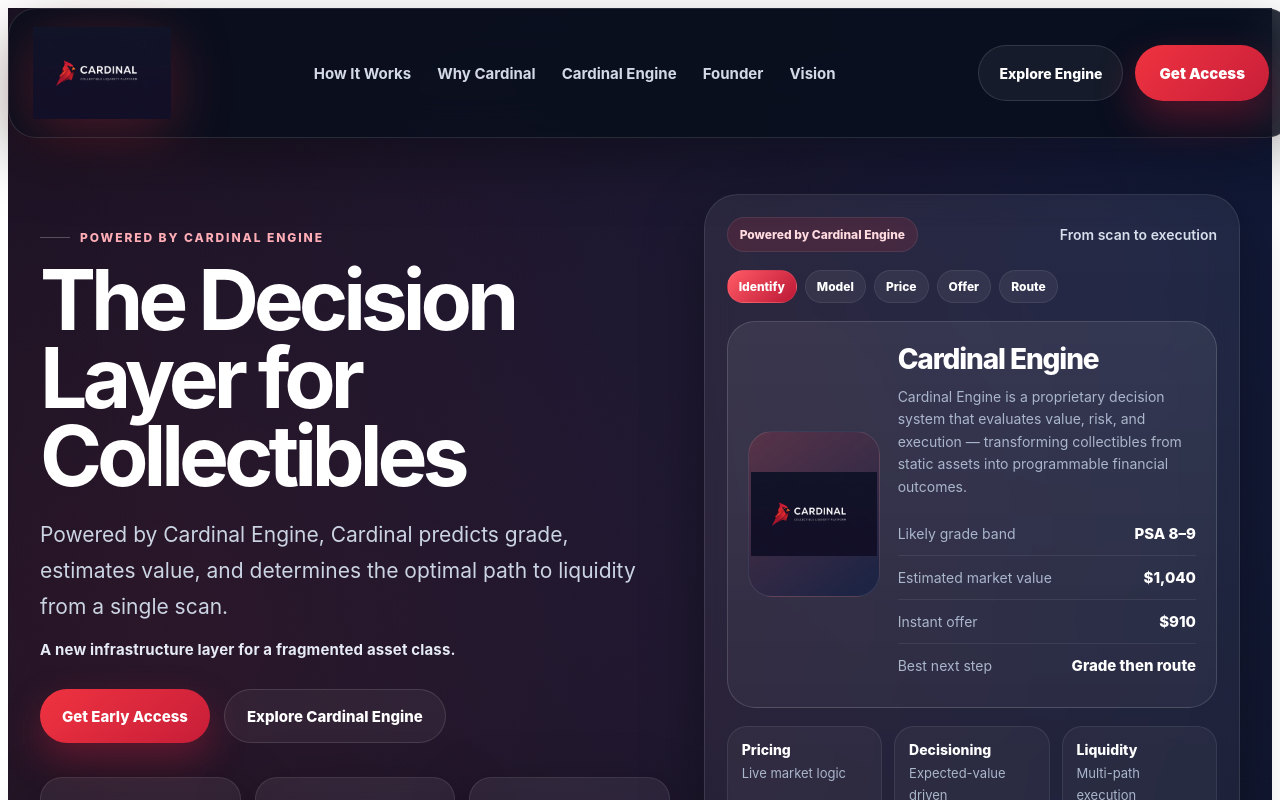
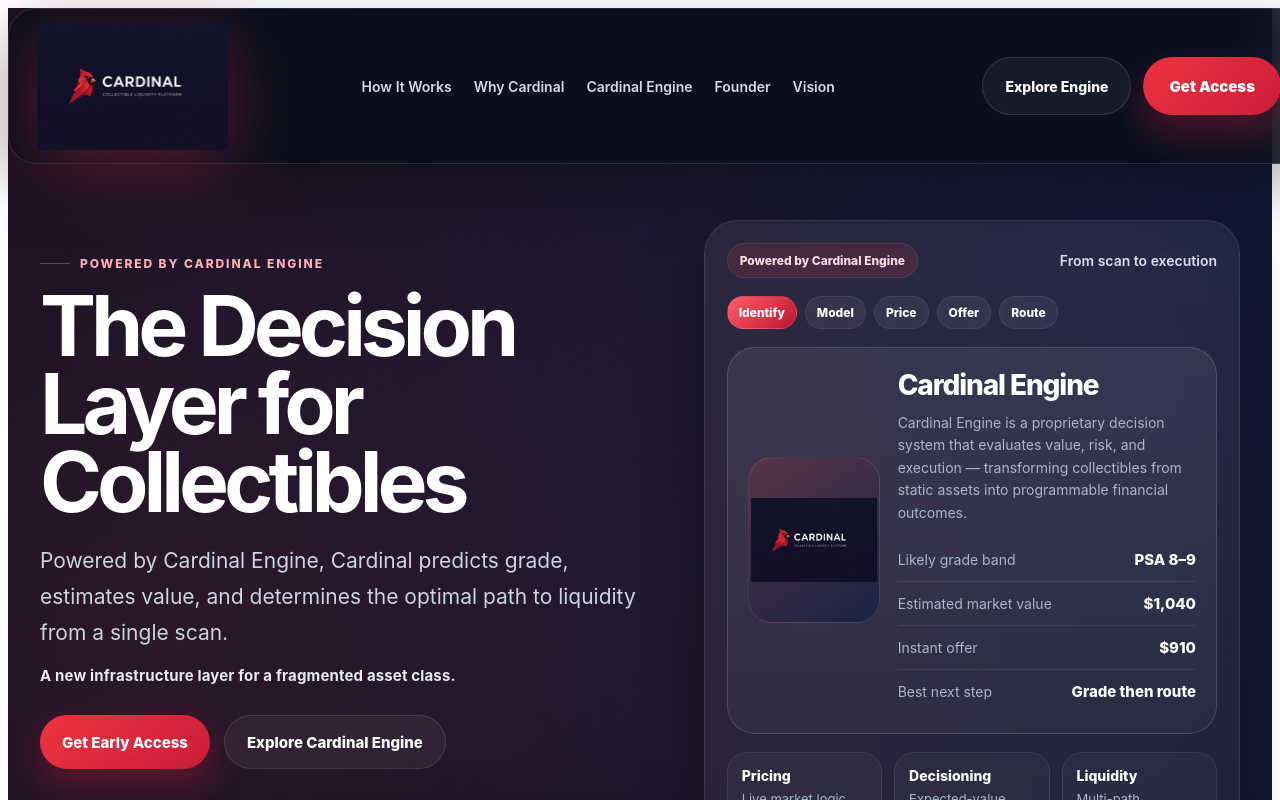
Before and after one commit to melfenbein/cardinal-vision-ai-web, a Next.js app: page / in a window 1280 px wide. Shown: the top 800 px of the page. Built offline with nearby package versions, Linux system fonts and the light colour scheme.

Commit message:
Update page.tsx

```diff
--- a/app/page.tsx
+++ b/app/page.tsx
@@ -250,11 +250,11 @@
 >
   <header
     style={{
-      width: "min(1280px, calc(100% - 28px))",
+      width: "min(1320px, calc(100% - 20px))",
       margin: "0 auto",
       borderRadius: 28,
-      padding: "18px 24px",
-      background: "rgba(8, 14, 28, 0.82)",
+      padding: "18px 28px",
+      background: "rgba(8, 14, 28, 0.86)",
       border: "1px solid rgba(255,255,255,0.12)",
       backdropFilter: "blur(20px)",
       boxShadow: "0 22px 60px rgba(0,0,0,0.34)",
@@ -265,7 +265,7 @@
         display: "grid",
         gridTemplateColumns: "auto 1fr auto",
         alignItems: "center",
-        gap: 24,
+        gap: 30,
       }}
     >
       <a
@@ -283,23 +283,26 @@
           src="/logo.png"
           alt="Cardinal"
           style={{
-      height: 92,
+            height: 118,
             width: "auto",
             objectFit: "contain",
             display: "block",
-      filter: "drop-shadow(0 12px 28px rgba(239,51,64,0.28))",
+            transform: "scale(1.08)",
+            transformOrigin: "left center",
+            filter: "drop-shadow(0 14px 32px rgba(239,51,64,0.34))",
           }}
         />
       </a>
+
       <nav
         style={{
           display: "flex",
           justifyContent: "center",
           alignItems: "center",
-          gap: 26,
+          gap: 22,
           color: "#DCE3EF",
-          fontSize: 15,
-          fontWeight: 700,
+          fontSize: 14,
+          fontWeight: 600,
           flexWrap: "wrap",
         }}
       >
@@ -326,6 +329,7 @@
           alignItems: "center",
           justifyContent: "flex-end",
           gap: 12,
+          flexShrink: 0,
         }}
       >
         <a
@@ -337,8 +341,8 @@
             display: "inline-flex",
             alignItems: "center",
             justifyContent: "center",
-            minHeight: 54,
-            padding: "0 20px",
+            minHeight: 56,
+            padding: "0 22px",
             borderRadius: 999,
             fontSize: 14,
             fontWeight: 800,
@@ -360,8 +364,8 @@
             display: "inline-flex",
             alignItems: "center",
             justifyContent: "center",
-            minHeight: 56,
-            padding: "0 24px",
+            minHeight: 58,
+            padding: "0 26px",
             borderRadius: 999,
             fontSize: 15,
             fontWeight: 900,
```
Lines whose indentation alone changed are shown as unchanged.
